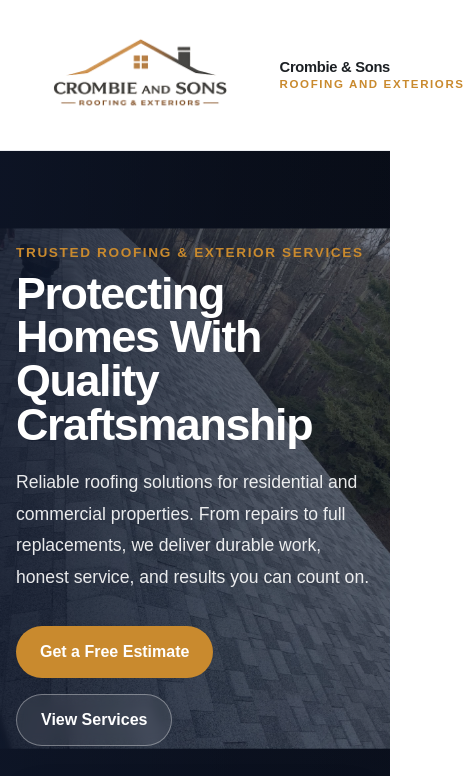
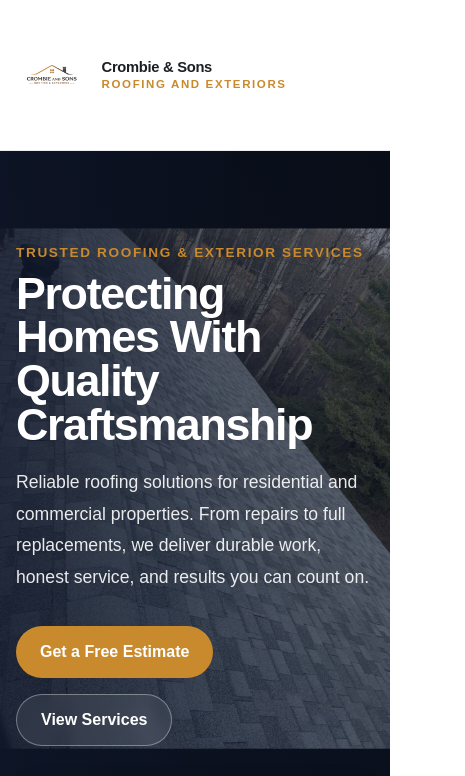
Before and after one commit to Mjcs99/roofing-business-site, a React (Vite) app in the folder CrombieAndSonsRoofing/: page / in a window 390 px wide. Shown: the top 776 px of the page, 465 px wide, since content can reach past the window. Built offline with nearby package versions, Linux system fonts and the light colour scheme.

Commit message:
responsive layout

```diff
--- a/CrombieAndSonsRoofing/src/components/layout/Navbar.css
+++ b/CrombieAndSonsRoofing/src/components/layout/Navbar.css
@@ -146,7 +146,53 @@
     min-height: 74px;
   }
 }
+@media (max-width: 700px) {
+  .site-header {
+    overflow: hidden;
+  }
 
+  .nav-container {
+    width: 100%;
+    max-width: 100%;
+    min-width: 0;
+    gap: 0.75rem;
+    padding-inline: 0;
+  }
+
+  .nav-logo {
+    min-width: 0;
+    max-width: 100%;
+    overflow: hidden;
+  }
+
+  .nav-logo-img {
+    height: 72px;
+    max-width: 120px;
+    width: auto;
+    object-fit: contain;
+    transform: none;
+  }
+
+  .nav-logo-text {
+    min-width: 0;
+    overflow: hidden;
+  }
+
+  .nav-logo-title,
+  .nav-logo-subtitle {
+    white-space: nowrap;
+    overflow: hidden;
+    text-overflow: ellipsis;
+  }
+
+  .nav-actions {
+    min-width: 0;
+  }
+
+  .nav-cta {
+    padding: 0.7rem 0.95rem;
+  }
+}
 @media (max-width: 560px) {
   .nav-logo-title {
     font-size: 0.92rem;
```
